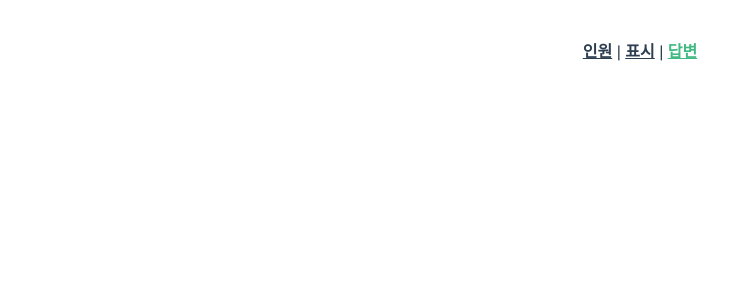
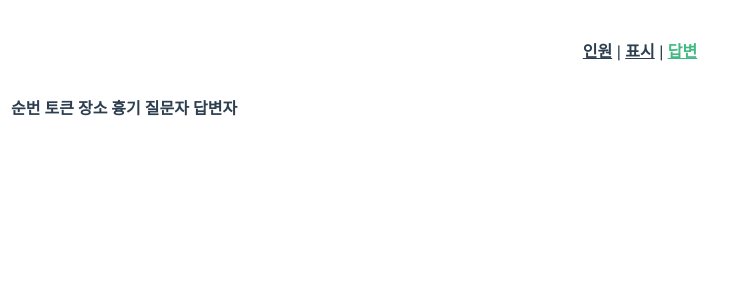
Before and after one commit to zhuny/pp-clue-board, a Vue app: page /answer in a window 1280 px wide. Shown: the top 300 px of the page, without its empty margins (0-749 px from the left). Built offline with nearby package versions, Linux system fonts and the light colour scheme.

Commit message:
add title

```diff
--- a/src/main.js
+++ b/src/main.js
@@ -6,7 +6,8 @@ import rule from "./rule";
 Vue.config.productionTip = false;
 
 let game_input = {
-  people_list: [{ name: "나", answer: {} }]
+  people_list: [{ name: "나", answer: {} }],
+  answer_list: []
 };
 
 Vue.mixin({
--- a/src/views/Answer.vue
+++ b/src/views/Answer.vue
@@ -1,5 +1,18 @@
 <template>
-  <div class="answer"></div>
+  <div class="answer">
+    <table>
+      <thead>
+        <tr>
+          <th>순번</th>
+          <th>토큰</th>
+          <th>장소</th>
+          <th>흉기</th>
+          <th>질문자</th>
+          <th>답변자</th>
+        </tr>
+      </thead>
+    </table>
+  </div>
 </template>
 
 <script>
```
